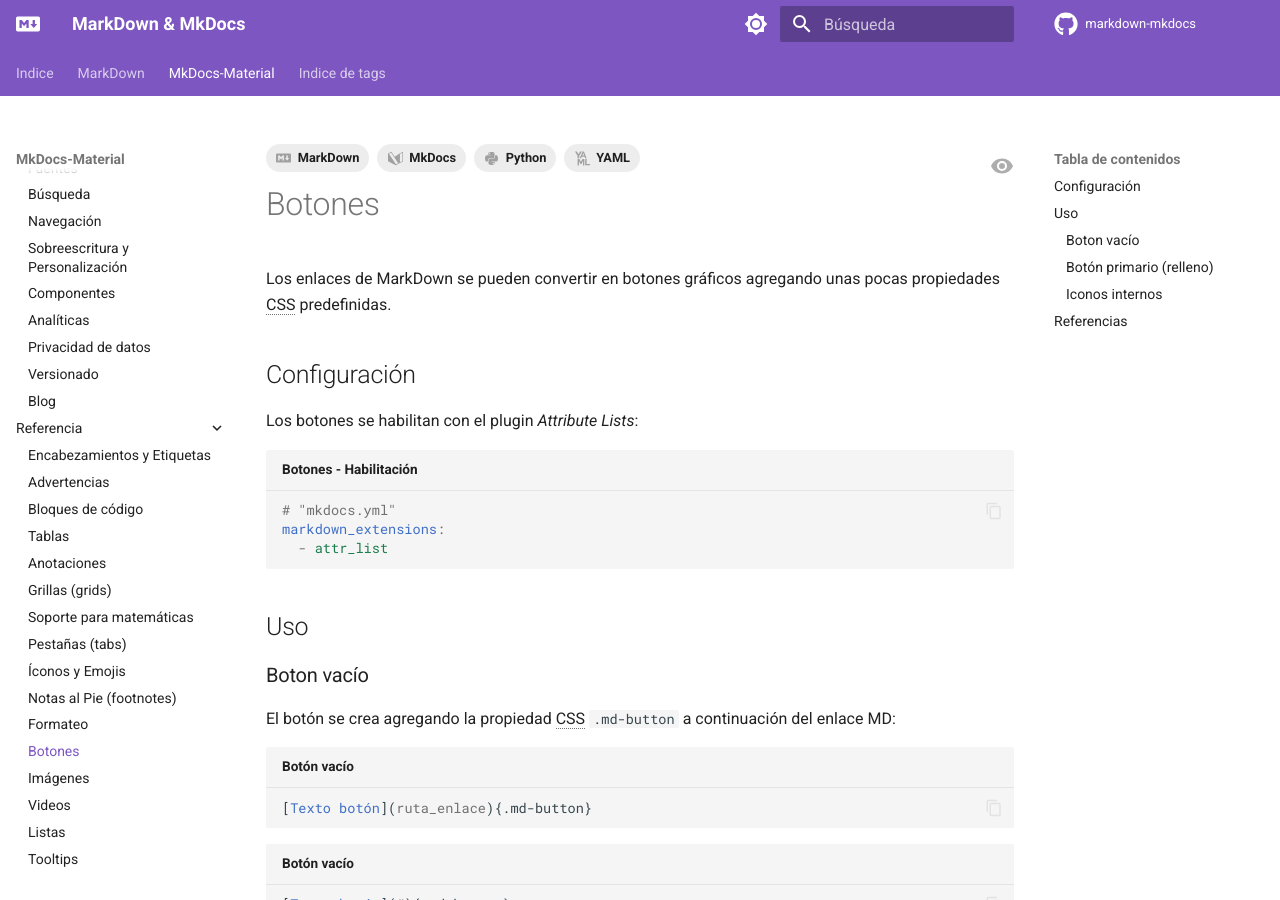
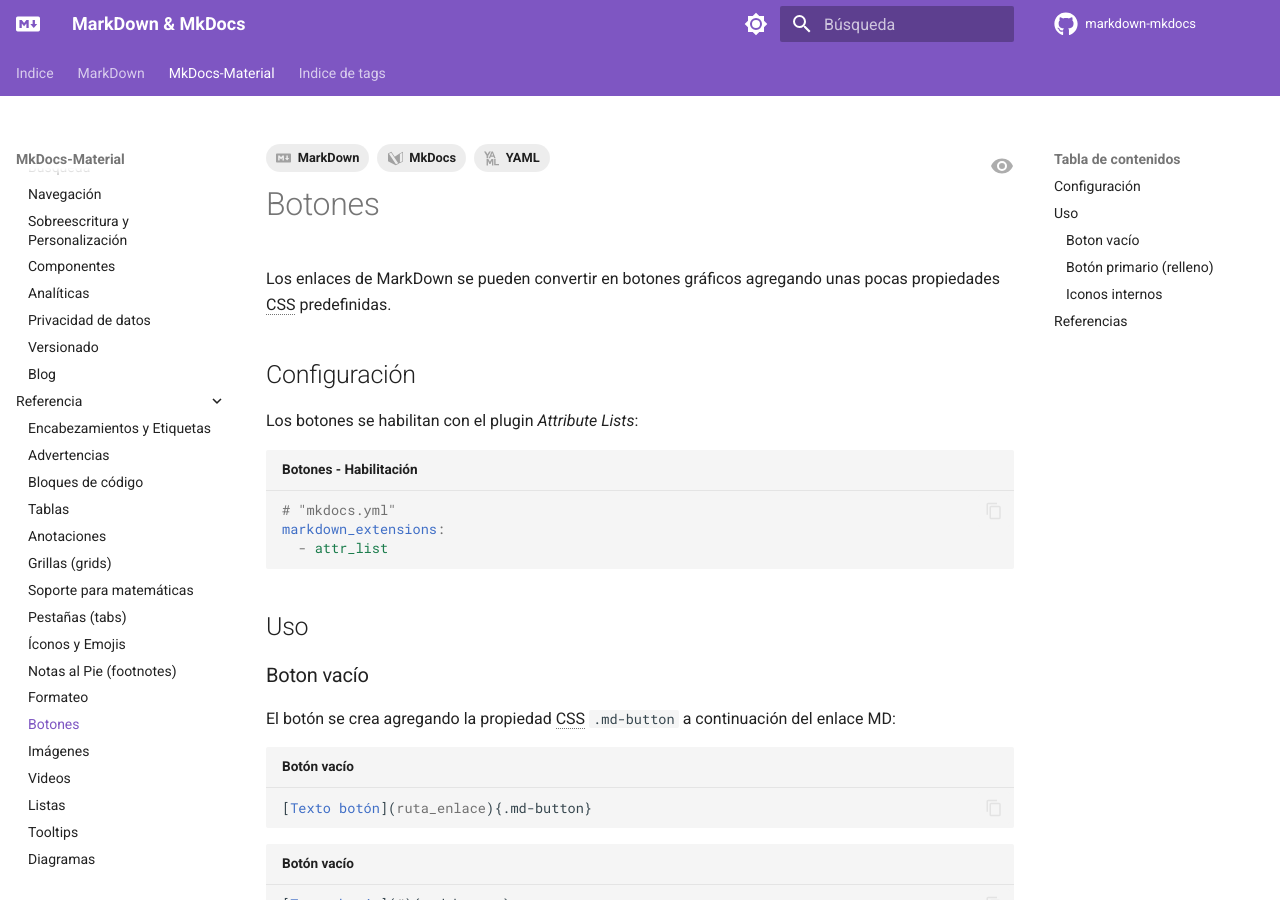
Before and after one commit to alejrot/markdown-mkdocs, an MkDocs documentation site: the page built from docs/mkdocs-material/referencia/botones.md, in a window 1280 px wide and 900 px high. Built offline with MkDocs 1.6.1 and Material for MkDocs 9.7.7, drawn with Linux system fonts in a browser that asks for light colours; plug-ins that fetch from the network failed and are left out; comment, search, counter and statistics services are not loaded.

Commit message:
'requirements' modificado

```diff
--- a/docs/mkdocs-material/referencia/botones.md
+++ b/docs/mkdocs-material/referencia/botones.md
@@ -5,7 +5,7 @@
   # - CSS
   - YAML
   - MkDocs
-  - Python
+  # - Python
 #   - Docker
 #   - Podman
   - MarkDown
--- a/mkdocs.yml
+++ b/mkdocs.yml
@@ -198,6 +198,12 @@
       auto_append:
           - includes/glosario.md
 
+  #  soporte para diagramas Mermaid
+  - pymdownx.superfences:
+      custom_fences:
+        - name: mermaid
+          class: mermaid
+          format: !!python/name:pymdownx.superfences.fence_code_format
 
 
 extra:
@@ -299,6 +305,9 @@
 
 
 plugins:
+
+  # - info
+
   # Tarjetas PNG automáticas
   - social:
   #     cards_layout: default/purple
@@ -411,7 +420,7 @@
       - Videos: mkdocs-material/referencia/videos.md
       - Listas: mkdocs-material/referencia/listas.md
       - Tooltips: mkdocs-material/referencia/tooltips.md
-
+      - Diagramas: mkdocs-material/referencia/diagramas.md
 
 
 
--- a/requirements.txt
+++ b/requirements.txt
@@ -4,4 +4,4 @@
 # paquetes agregados
 mkdocs-git-revision-date-localized-plugin
 mkdocs-glightbox
-mkdocs-material[imaging]
+# mkdocs-material[imaging]
```
